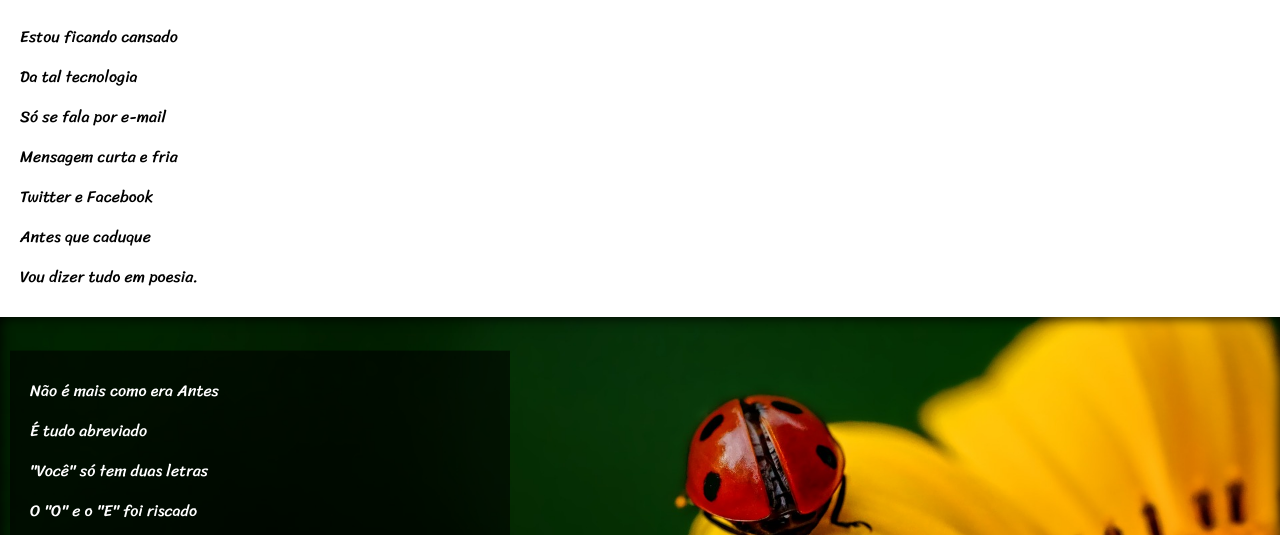
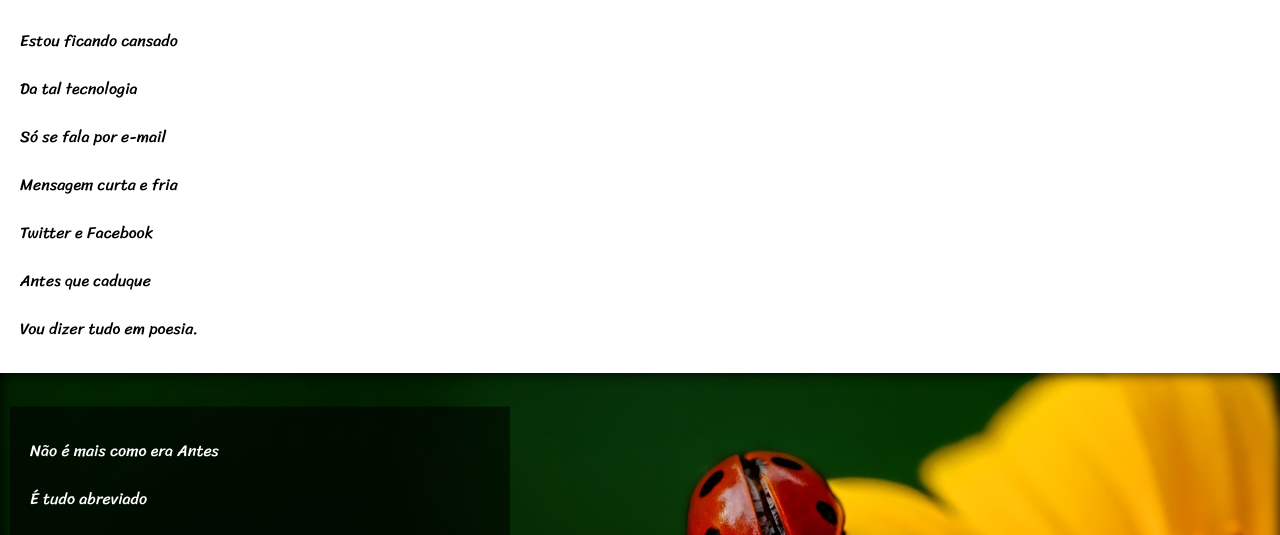
Before and after one commit to John5dbr/Desafios, a plain HTML site: page Desaf(001)/Index-1.html in a window 1280 px wide. Shown: the part 265-800 px from the top of the page. Drawn offline with Linux system fonts and the light colour scheme.

Commit message:
up(014)
finalmente

```diff
--- a/Desaf(001)/style-1.css
+++ b/Desaf(001)/style-1.css
@@ -82,3 +82,12 @@ footer {
     padding: 5px;
 
 }
+
+@media (orientation: landscape) {
+    article > p {
+        margin: 20px 20px;
+        line-height: 6vh;
+        font-size: 1em;
+        font-family: 'Sriracha';
+    }
+}
```
